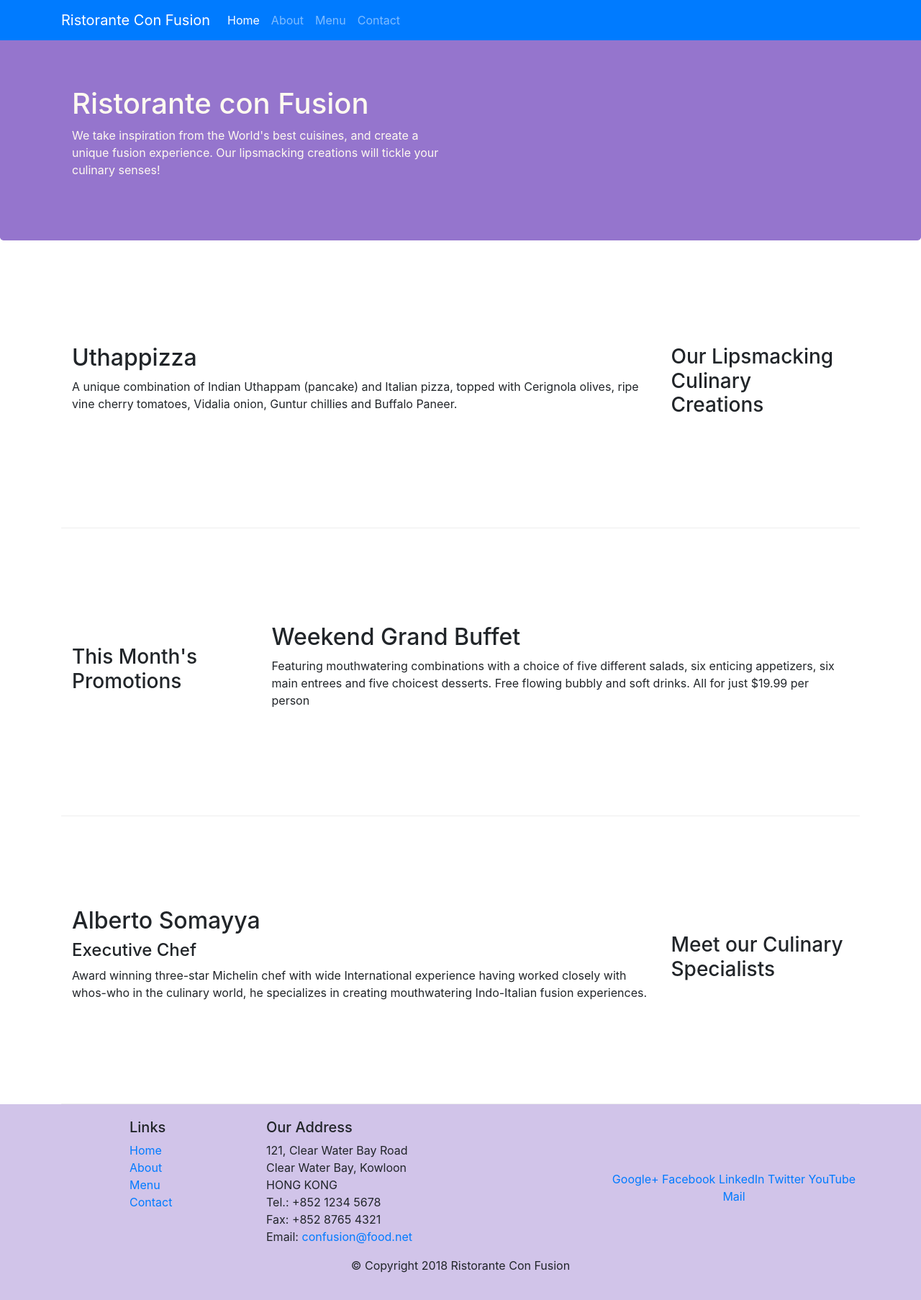
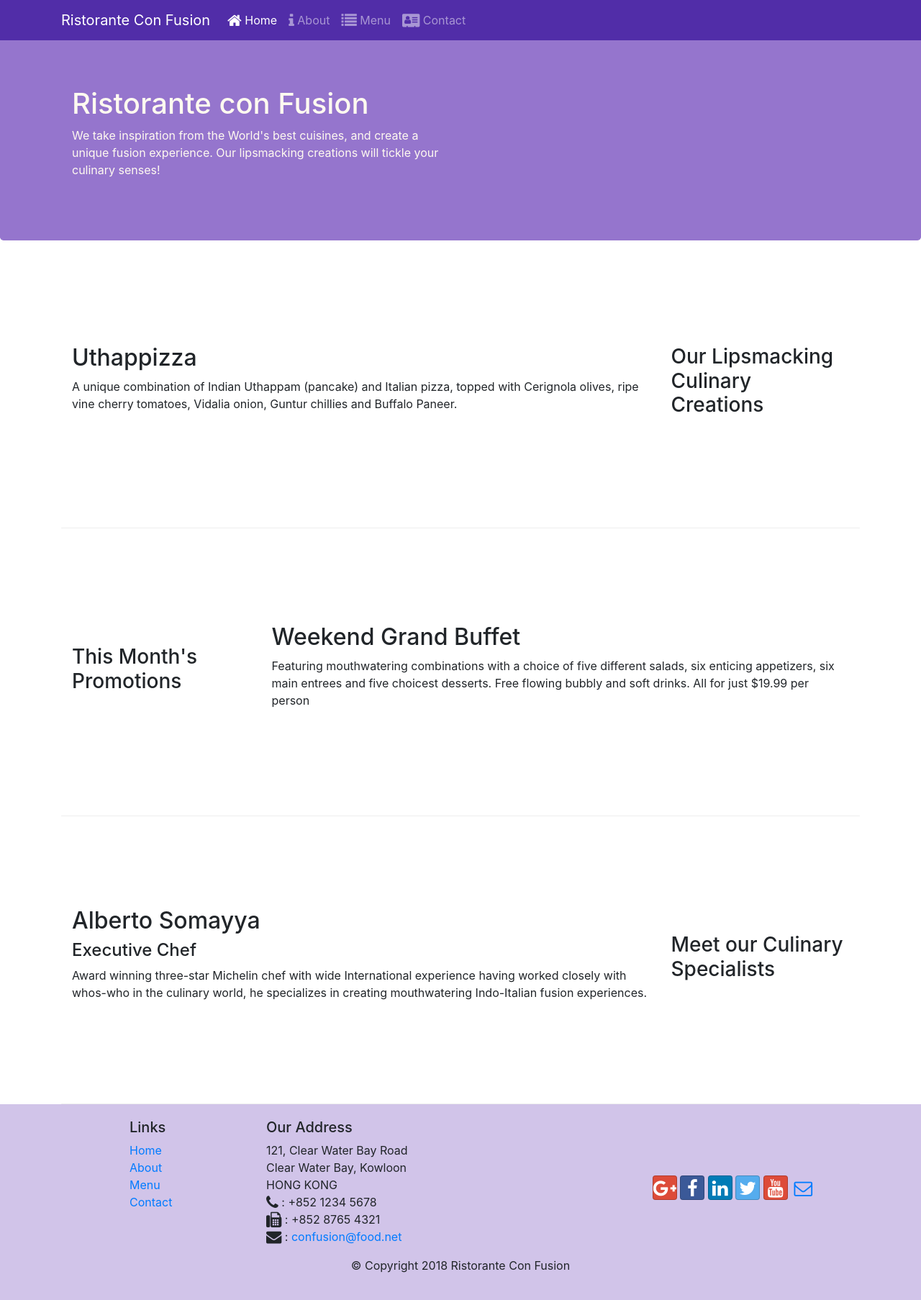
Before and after one commit to Nicokkam/Bootstrap-Learning, a website: page index.html in a window 1280 px wide. Shown: the whole page at 72% size. Drawn offline with nearby package versions, Linux system fonts and the light colour scheme.

Commit message:
Icon Fonts

```diff
--- a/css/styles.css
+++ b/css/styles.css
@@ -29,7 +29,7 @@
   color: #0f0f0f;
 }
 
-body{
+body {
   padding:50px 0px 0px 0px;
   z-index:0;
 }
--- a/index.html
+++ b/index.html
@@ -9,20 +9,23 @@
 
     <!-- Bootstrap CSS -->
     <link rel="stylesheet" href="node_modules/bootstrap/dist/css/bootstrap.min.css">
+    <link rel="stylesheet" href="node_modules/font-awesome/css/font-awesome.min.css">
+    <link rel="stylesheet" href="node_modules/bootstrap-social/bootstrap-social.css">
     <link rel="stylesheet" href="css/styles.css">
+
     <title>Ristorante Con Fusion</title>
 </head>
 
 <body>
-    <nav class="navbar navbar-dark navbar-expand-sm bg-primary fixed-top">
+    <nav class="navbar navbar-dark navbar-expand-sm fixed-top">
         <div class="container">
             <a class="navbar-brand" href="#">Ristorante Con Fusion</a>
             <div class="collapse navbar-collapse" id="Navbar">
                 <ul class="navbar-nav mr-auto">
-                    <li class="nav-item active"><a class="nav-link" href="#">Home</a></li>
-                    <li class="nav-item"><a class="nav-link" href="./aboutus.html">About</a></li>
-                    <li class="nav-item"><a class="nav-link" href="#">Menu</a></li>
-                    <li class="nav-item"><a class="nav-link" href="#">Contact</a></li>
+                    <li class="nav-item active"><a class="nav-link" href="#"><span class="fa fa-home fa-lg"></span> Home</a></li>
+                    <li class="nav-item"><a class="nav-link" href="./aboutus.html"><span class="fa fa-info fa-lg"></span> About</a></li>
+                    <li class="nav-item"><a class="nav-link" href="#"><span class="fa fa-list fa-lg"></span> Menu</a></li>
+                    <li class="nav-item"><a class="nav-link" href="#"><span class="fa fa-address-card fa-lg"></span> Contact</a></li>
                 </ul>
             </div>
         </div>
@@ -105,19 +108,19 @@
                         121, Clear Water Bay Road<br>
                         Clear Water Bay, Kowloon<br>
                         HONG KONG<br>
-                        Tel.: +852 1234 5678<br>
-                        Fax: +852 8765 4321<br>
-                        Email: <a href="mailto:confusion@food.net">confusion@food.net</a>
+                        <i class="fa fa-phone fa-lg"></i> : +852 1234 5678<br>
+                        <i class="fa fa-fax fa-lg"></i> : +852 8765 4321<br>
+                        <i class="fa fa-envelope fa-lg"></i> : <a href="mailto:confusion@food.net">confusion@food.net</a>
                     </address>
                 </div>
                 <div class="col-12 col-sm-4 align-self-center">
                     <div class="text-center">
-                        <a href="http://google.com/+">Google+</a>
-                        <a href="http://www.facebook.com/profile.php?id=">Facebook</a>
-                        <a href="http://www.linkedin.com/in/">LinkedIn</a>
-                        <a href="http://twitter.com/">Twitter</a>
-                        <a href="http://youtube.com/">YouTube</a>
-                        <a href="mailto:">Mail</a>
+                        <a class="btn btn-social-icon btn-google" href="http://google.com/+"><i class="fa fa-google-plus"></i></a>
+                        <a class="btn btn-social-icon btn-facebook" href="http://www.facebook.com/profile.php?id="><i class="fa fa-facebook"></i></a>
+                        <a class="btn btn-social-icon btn-linkedin" href="http://www.linkedin.com/in/"><i class="fa fa-linkedin"></i></a>
+                        <a class="btn btn-social-icon btn-twitter" href="http://twitter.com/"><i class="fa fa-twitter"></i></a>
+                        <a class="btn btn-social-icon btn-google" href="http://youtube.com/"><i class="fa fa-youtube"></i></a>
+                        <a class="btn btn-social-icon" href="mailto:"><i class="fa fa-envelope-o"></i></a>
                     </div>
                 </div>
             </div>
--- a/package.json
+++ b/package.json
@@ -15,6 +15,8 @@
   },
   "dependencies": {
     "bootstrap": "^4.0.0",
+    "bootstrap-social": "^5.1.1",
+    "font-awesome": "^4.7.0",
     "jquery": "^3.3.1",
     "popper.js": "^1.12.9"
   }
```
Also changed, not shown: aboutus.html (+7 -6 lines), 1 other file.
